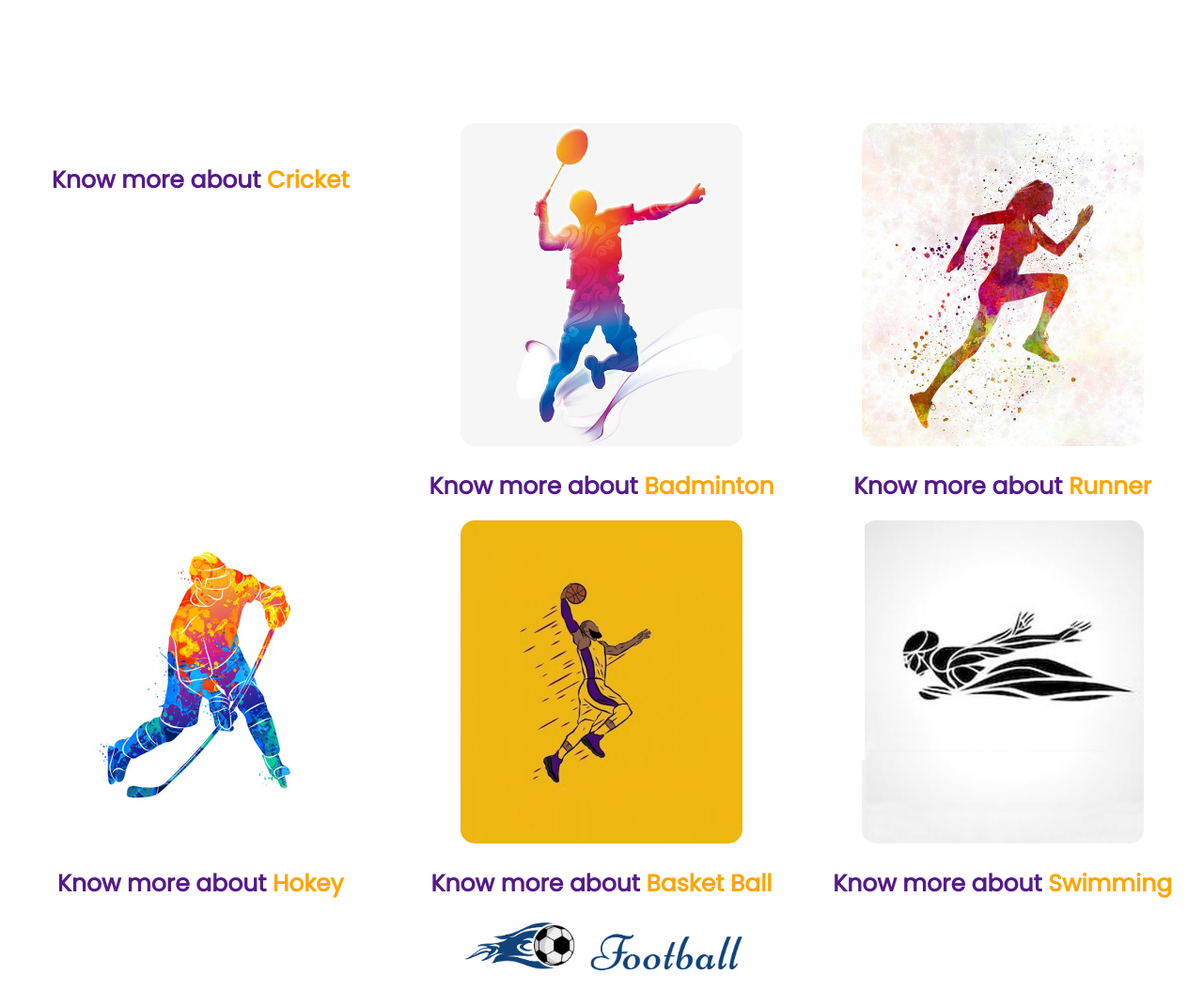
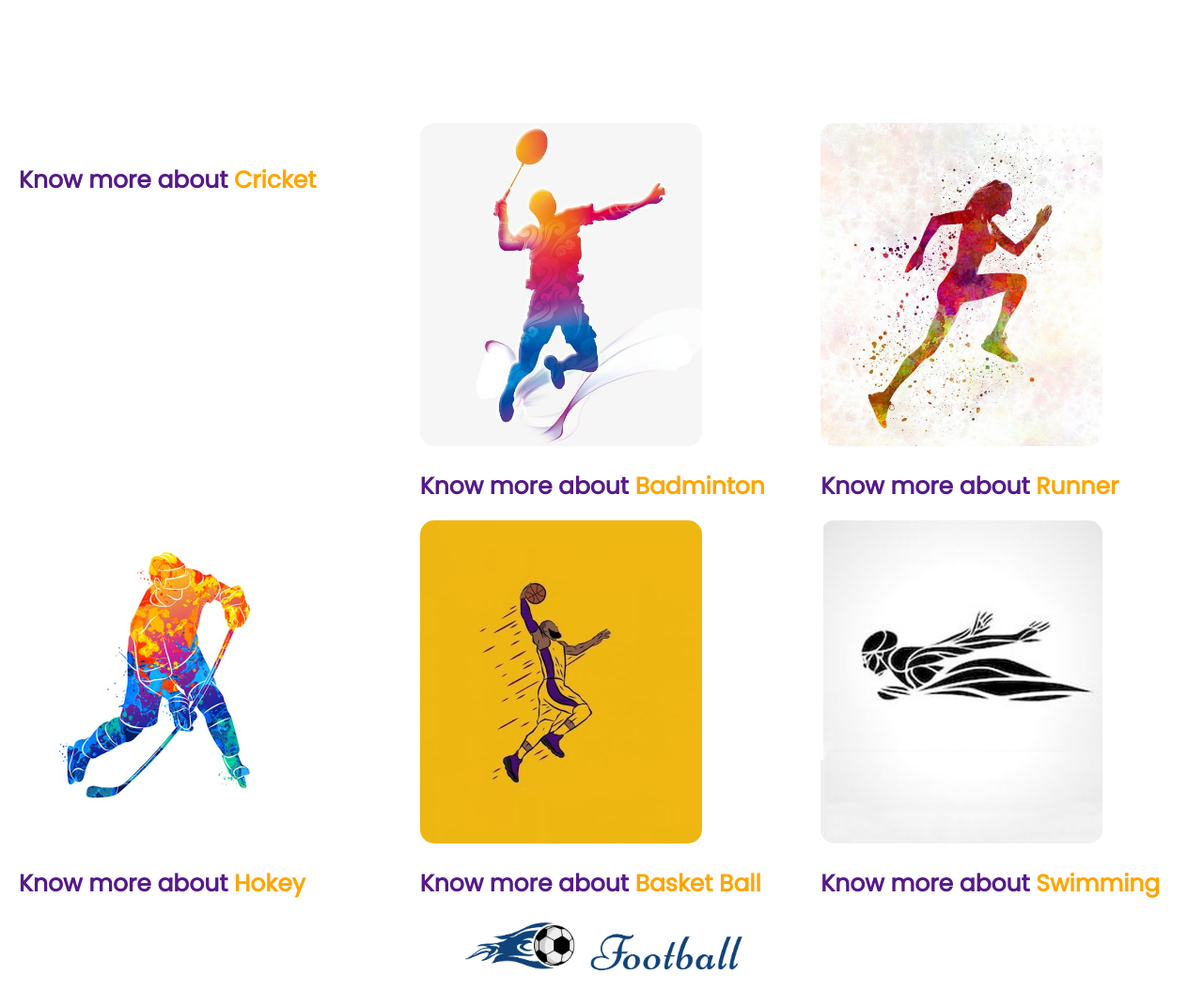
Before and after one commit to Mr-Majed/football, a plain HTML site: page index.html in a window 1280 px wide. Shown: the part 3380-4434 px from the top of the page at 94% size. Drawn offline with Linux system fonts and the light colour scheme.

Commit message:
first commit

```diff
--- a/styles.css
+++ b/styles.css
@@ -110,7 +110,6 @@ article img {
 }
 .main-half-width {
   width: 40%;
-
   float: left;
   color: black;
 }
@@ -136,8 +135,9 @@ section img:hover {
 .others-play .others {
   /* border: 1px solid black; */
   border-radius: 15px;
-  text-align: center;
-  justify-content: center;
+  /* text-align: center;
+  justify-content: center; */
+  padding-left: 20px;
 
   /* box-shadow: 5, 5, 10 rgb(88, 88, 88); */
 }
```
